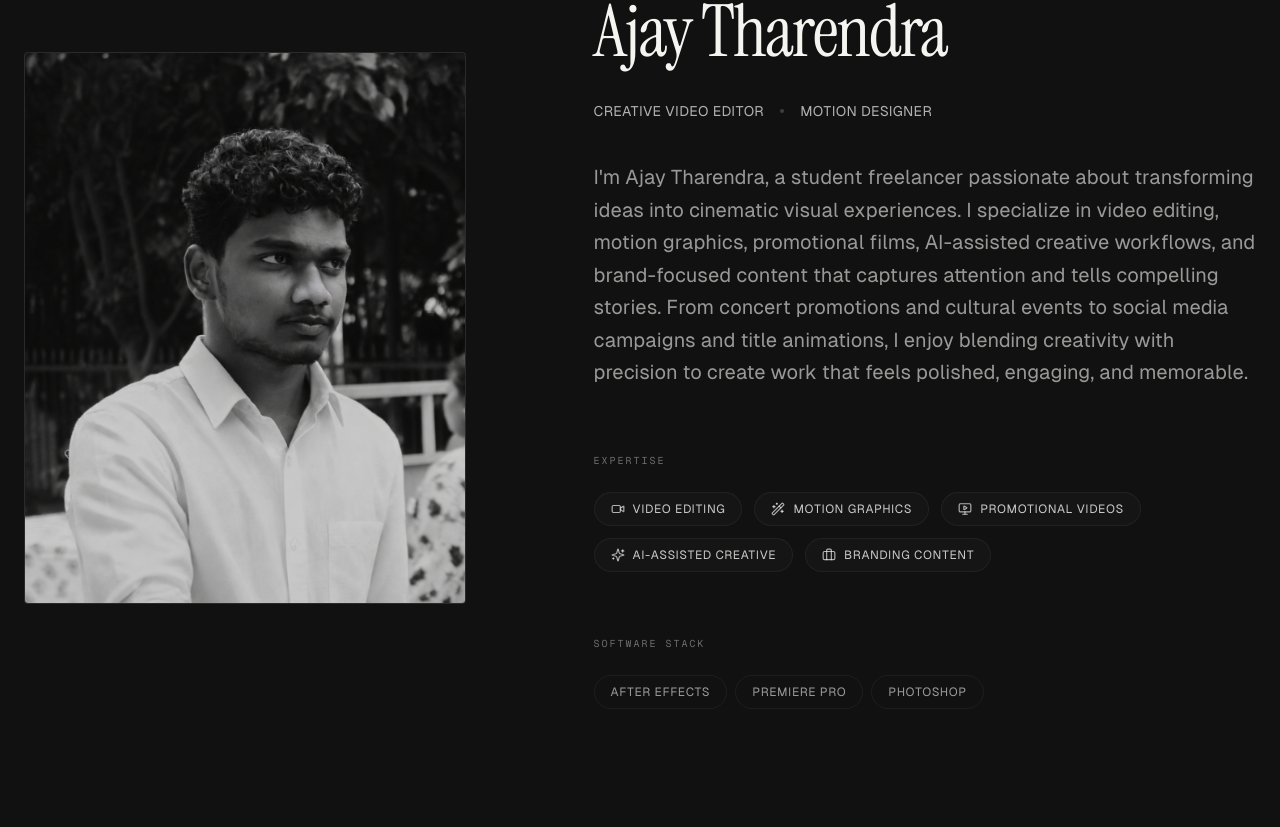
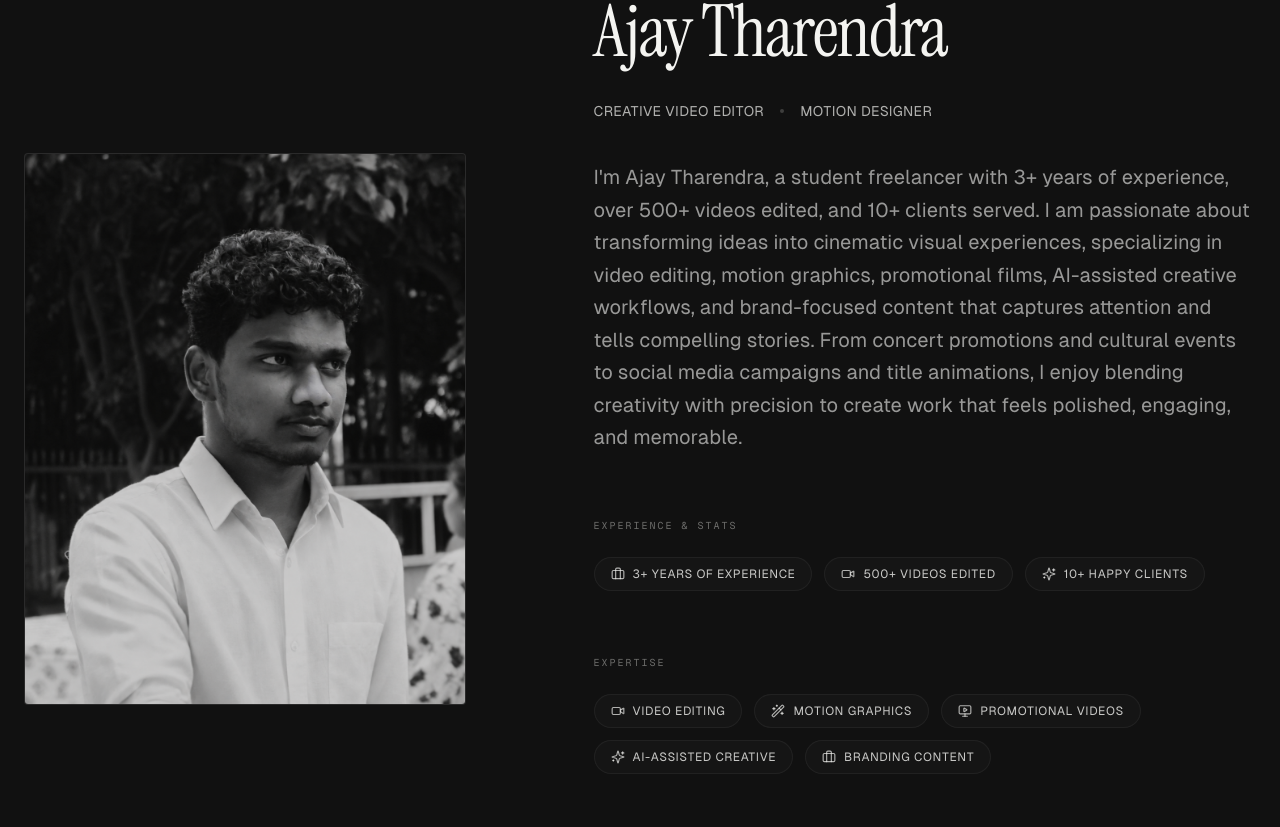
Before and after one commit to ajaytharendra/Video-Editing-Portfolio, a React (Vite) app: page / in a window 1280 px wide. Shown: the part 1013-1840 px from the top of the page. Built offline with nearby package versions, Linux system fonts and the light colour scheme.

Commit message:
Add experience text and stats section

```diff
--- a/src/components/About.tsx
+++ b/src/components/About.tsx
@@ -106,8 +106,26 @@ export default function About() {
           </div>
 
           <p className="text-lg sm:text-xl text-foreground/60 leading-relaxed mb-16 max-w-2xl font-light opacity-0">
-            I'm Ajay Tharendra, a student freelancer passionate about transforming ideas into cinematic visual experiences. I specialize in video editing, motion graphics, promotional films, AI-assisted creative workflows, and brand-focused content that captures attention and tells compelling stories. From concert promotions and cultural events to social media campaigns and title animations, I enjoy blending creativity with precision to create work that feels polished, engaging, and memorable.
+            I'm Ajay Tharendra, a student freelancer with 3+ years of experience, over 500+ videos edited, and 10+ clients served. I am passionate about transforming ideas into cinematic visual experiences, specializing in video editing, motion graphics, promotional films, AI-assisted creative workflows, and brand-focused content that captures attention and tells compelling stories. From concert promotions and cultural events to social media campaigns and title animations, I enjoy blending creativity with precision to create work that feels polished, engaging, and memorable.
           </p>
+
+          <div className="mb-16 opacity-0">
+            <h3 className="text-[10px] uppercase tracking-[0.2em] text-foreground/40 mb-6 font-mono">Experience & Stats</h3>
+            <div className="flex flex-wrap gap-3">
+              <div className="flex items-center gap-2 px-4 py-2 rounded-full border border-white/5 bg-white/[0.02] hover:bg-white/[0.05] hover:border-white/10 transition-colors">
+                <Briefcase className="w-3.5 h-3.5 text-foreground/70" />
+                <span className="text-xs tracking-wider uppercase text-foreground/80">3+ Years of Experience</span>
+              </div>
+              <div className="flex items-center gap-2 px-4 py-2 rounded-full border border-white/5 bg-white/[0.02] hover:bg-white/[0.05] hover:border-white/10 transition-colors">
+                <Video className="w-3.5 h-3.5 text-foreground/70" />
+                <span className="text-xs tracking-wider uppercase text-foreground/80">500+ Videos Edited</span>
+              </div>
+              <div className="flex items-center gap-2 px-4 py-2 rounded-full border border-white/5 bg-white/[0.02] hover:bg-white/[0.05] hover:border-white/10 transition-colors">
+                <Sparkles className="w-3.5 h-3.5 text-foreground/70" />
+                <span className="text-xs tracking-wider uppercase text-foreground/80">10+ Happy Clients</span>
+              </div>
+            </div>
+          </div>
 
           <div className="mb-16 opacity-0">
             <h3 className="text-[10px] uppercase tracking-[0.2em] text-foreground/40 mb-6 font-mono">Expertise</h3>
```
